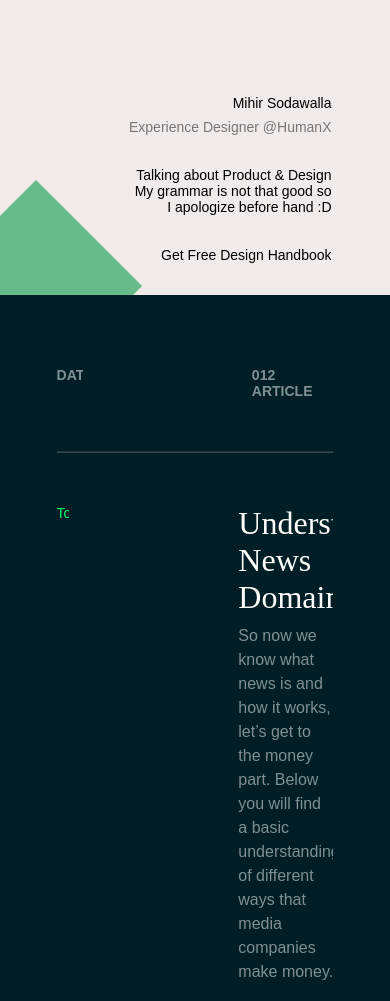
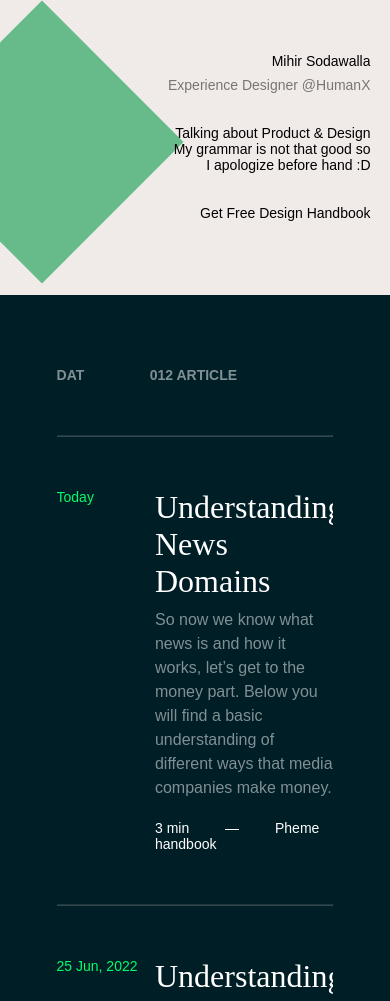
Before and after one commit to Yash-Bavishi/pheme, a plain HTML site: page index.html in a window 390 px wide. Shown: the part 549-1550 px from the top of the page. Drawn offline with Linux system fonts and the light colour scheme.

Commit message:
Pushed something related to responsive

```diff
--- a/index.html
+++ b/index.html
@@ -59,7 +59,7 @@
       </div>
       <hr>
       <div class="content-item">
-        <h4>Today</h4>
+        <h4>25 Jun, 2022</h4>
         <div>
           <div class="content-summary">
           <h1>Understanding News Domains</h1>
--- a/style.css
+++ b/style.css
@@ -290,16 +290,23 @@ nav {
 @media screen and (max-width: 500px) {
   .green-square {
     position: absolute;
-    top: 90%;
-    width: 9.375rem;
-    height: 9.375rem;
+    top: 70%;
+    left: -15%;
+    width: 12.5rem;
+    height: 12.5rem;
   }
 
   .orange-square {
     position: absolute;
     top: 10%;
-    width: 150px;
-    height: 150px;
+    right: -15%;
+    width: 12.5rem;
+    height: 12.5rem;
+  }
+
+  .hero {
+    width: 90vw;
+    height: 90vh;
   }
 
   .hero > nav > ul {
@@ -324,4 +331,22 @@ nav {
     display: none;
   }
 
+
+  .content-item {
+    /*gap: 4.0625rem;*/
+    gap: 1.0625rem;
+  }
+  .content-item > h4 {
+    width: 200%;
+  }
+
+  .content-summary > span {
+    display: none;
+  }
+
+ .content-header {
+  gap: 4.0625rem;
+ }
+
+
 }
```
